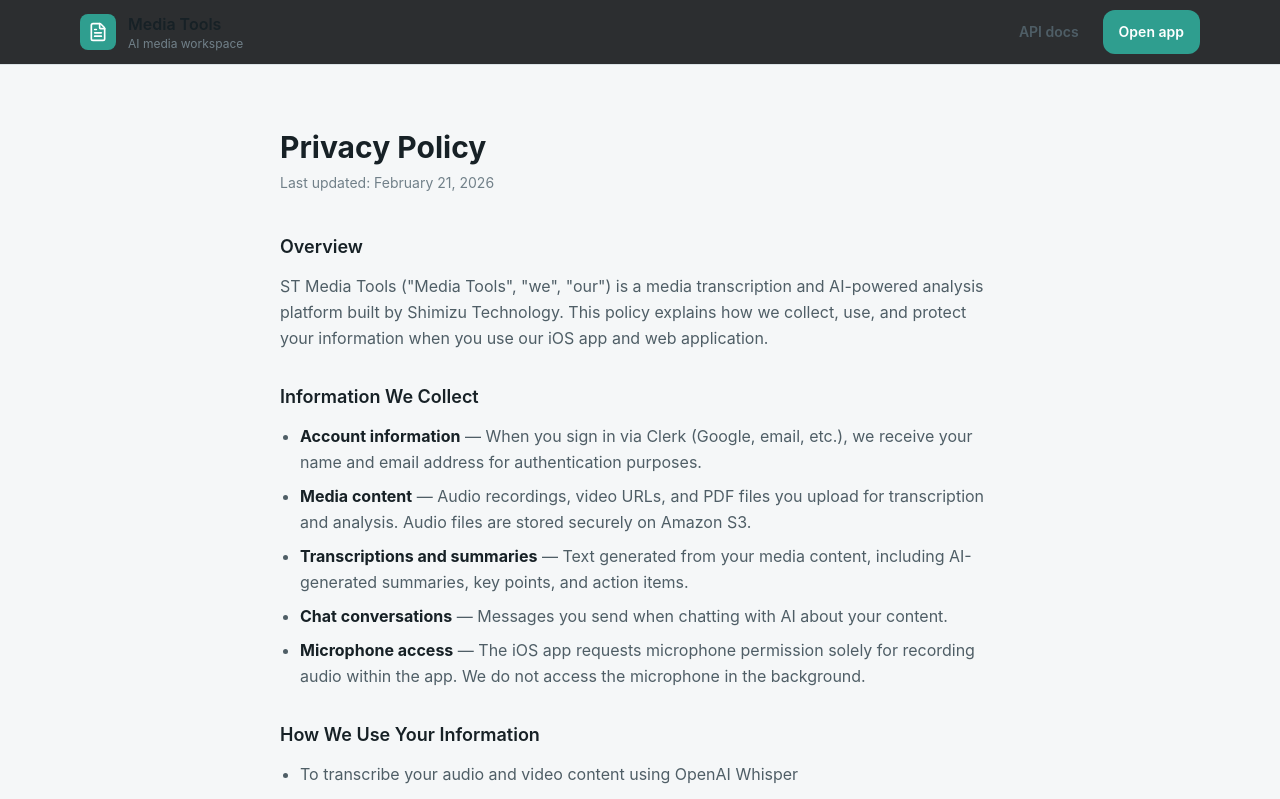
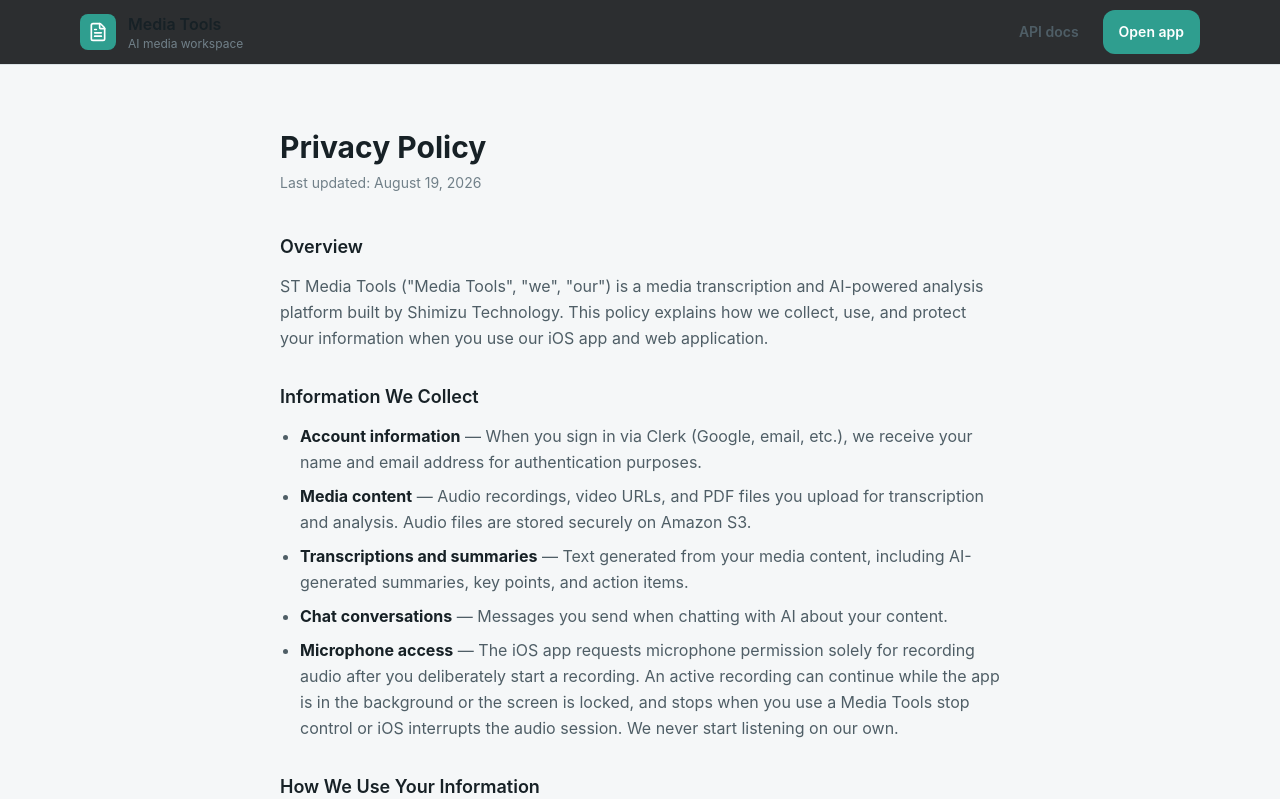
Before and after one commit to Shimizu-Technology/media-tools-api, a React (Vite) app in the folder frontend/: page /privacy in a window 1280 px wide. Shown: the top 799 px of the page. Built offline with nearby package versions, Linux system fonts and the light colour scheme; no server answers; a web font is replaced by a local one.

Commit message:
feat(ios): prepare recording app for TestFlight (#49)
* feat(ios): prepare recording app for TestFlight

* fix(ios): refresh onboarding permission state

```diff
--- a/frontend/src/pages/PrivacyPage.tsx
+++ b/frontend/src/pages/PrivacyPage.tsx
@@ -15,7 +15,7 @@
         className="text-sm mb-10"
         style={{ color: 'var(--color-text-muted)' }}
       >
-        Last updated: February 21, 2026
+        Last updated: August 19, 2026
       </p>
 
       <div className="space-y-8" style={{ color: 'var(--color-text-secondary)' }}>
@@ -53,8 +53,10 @@
             <li>
               <strong style={{ color: 'var(--color-text-primary)' }}>Microphone access</strong> —
               The iOS app requests microphone permission solely for recording
-              audio within the app. We do not access the microphone in the
-              background.
+              audio after you deliberately start a recording. An active recording
+              can continue while the app is in the background or the screen is
+              locked, and stops when you use a Media Tools stop control or iOS
+              interrupts the audio session. We never start listening on our own.
             </li>
           </ul>
         </Section>
```
Also changed, not shown: 10 other files (tests, documents, lock files or other folders).
